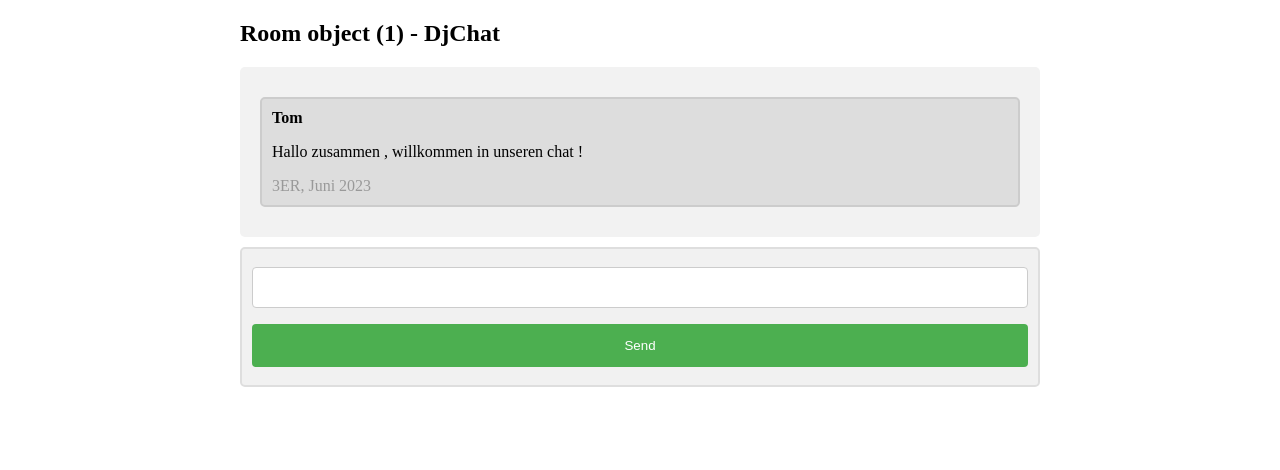
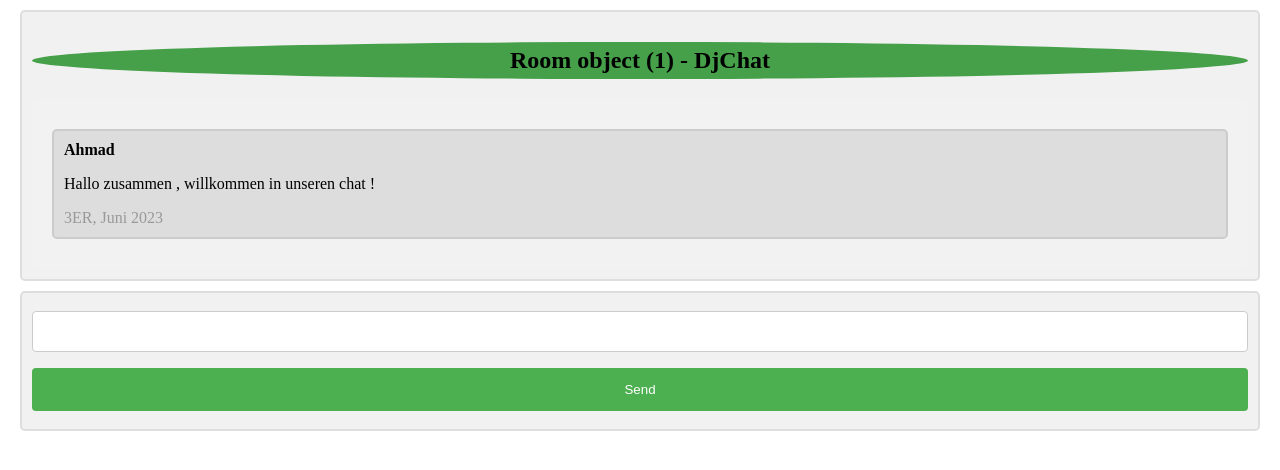
Before and after one commit to Ahmadgaming01/chatapp_django, a Django app: template templates/room.html in a window 1280 px wide. Shown: the top 470 px of the page. Run offline with Django 4.2, Linux system fonts and the light colour scheme; the template is opened without the code that fills it: values that come from a table or form of the project are taken from there, others are empty; data comes from the database, SQL or seed files in the repository; some libraries are stand-ins or nearby versions.

Commit message:
update room and home html file

```diff
--- a/templates/room.html
+++ b/templates/room.html
@@ -6,7 +6,7 @@
     <style>
         body {
             margin: 0 auto;
-            max-width: 800px;
+            max-width: 100%;
             padding: 0 20px;
         }
 
@@ -58,17 +58,21 @@
 </head>
 
 <body>
+    <div class="container">
+        <h2 style="text-align: center; background-color: #45a049;  padding: 5px; border-radius: 50%;">{{room}} - DjChat
+        </h2>
 
-    <h2>{{room}} - DjChat</h2>
+        <div id="display">
 
-    <div id="display">
+            <div class="container darker">
+                <b>Ahmad</b>
+                <p>Hallo zusammen , willkommen in unseren chat ! </p>
+                <span class="time-left">3ER, Juni 2023</span>
+            </div>
 
-        <div class="container darker">
-  <b>Tom</b><p>Hallo zusammen , willkommen in unseren chat ! </p>
-  <span class="time-left">3ER, Juni 2023</span>
-</div>
+        </div>
+    </div>
 
-    </div>
 
     <script>
         $(document).ready(function () {
```
